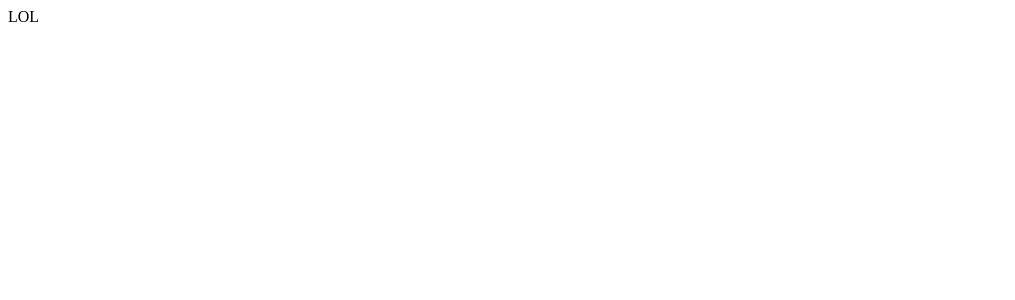
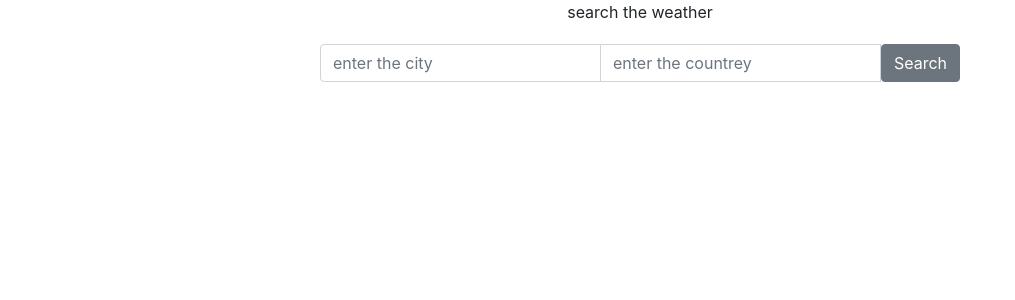
Before and after one commit to qwenzo/React-viewing-weather, a React (Create React App) app: page / in a window 1280 px wide. Shown: the top 300 px of the page, without its empty margins (0-1015 px from the left). Built offline with nearby package versions, Linux system fonts and the light colour scheme.

Commit message:
adding the search component

```diff
--- a/package.json
+++ b/package.json
@@ -4,6 +4,7 @@
   "private": true,
   "dependencies": {
     "axios": "^0.18.0",
+    "bootstrap": "^4.1.1",
     "react": "^16.4.1",
     "react-bootstrap": "^0.32.1",
     "react-dom": "^16.4.1",
--- a/src/components/App.js
+++ b/src/components/App.js
@@ -1,12 +1,12 @@
 import React, { Component } from 'react';
-
+import SearchBar from '../containers/search_bar'
 import './App.css';
 
 class App extends Component {
   render() {
     return (
       <div className="App">
-      LOL
+      <SearchBar/>
       </div>
     );
   }
--- /dev/null
+++ b/src/containers/search_bar.js
@@ -0,0 +1,52 @@
+import React,{Component} from 'react'
+
+const formStyle = {
+    width: '50%',
+    margin:'20px 0px'
+  };
+
+class SearchBar extends Component{
+
+    constructor(props){
+        super(props);
+        this.state={cityTerm:'',CountreyTerm:''};
+        this.onChange=this.onChange.bind(this);
+
+    }
+
+
+    onSubmit(event){
+        event.preventDefault();
+
+    }
+
+    onChange(event){
+        if(event.target.id==="citySearch")
+        this.setState({cityTerm:event.target.value});
+         if(event.target.id==="countreySearch")
+        this.setState({CountreyTerm:event.target.value});
+
+
+    }
+
+
+
+    render(){
+        return(
+            <center>
+                <p>search the weather</p>
+            <form onSubmit={this.onSubmit} style={formStyle} className="input-group">
+            <input id="citySearch" onInputCapture={this.onChange} value={this.state.cityTerm} placeholder="enter the city"className="form-control"></input>
+            <input id="countreySearch" onInputCapture={this.onChange}  value={this.state.CountreyTerm} placeholder="enter the countrey"className="form-control"></input>
+            <button type="submit" className="btn btn-secondary">
+                 Search
+                </button  >
+
+            </form>
+            </center>
+
+        );
+    }
+}
+
+export default SearchBar;
--- a/src/index.js
+++ b/src/index.js
@@ -5,7 +5,8 @@ import { createStore, applyMiddleware } from 'redux';
 import App from './components/App';
 import reducers from './reducers/index';
 import registerServiceWorker from './registerServiceWorker';
-//import {applyMiddleware} from
+import '../node_modules/bootstrap/dist/css/bootstrap.min.css';
 const createStoreWithMiddleware = applyMiddleware()(createStore);
 ReactDOM.render( <Provider store={createStoreWithMiddleware(reducers)}><App/>
+
 </Provider>, document.getElementById('root'));
```
Also changed, not shown: 1 other file (tests, documents, lock files or other folders).
